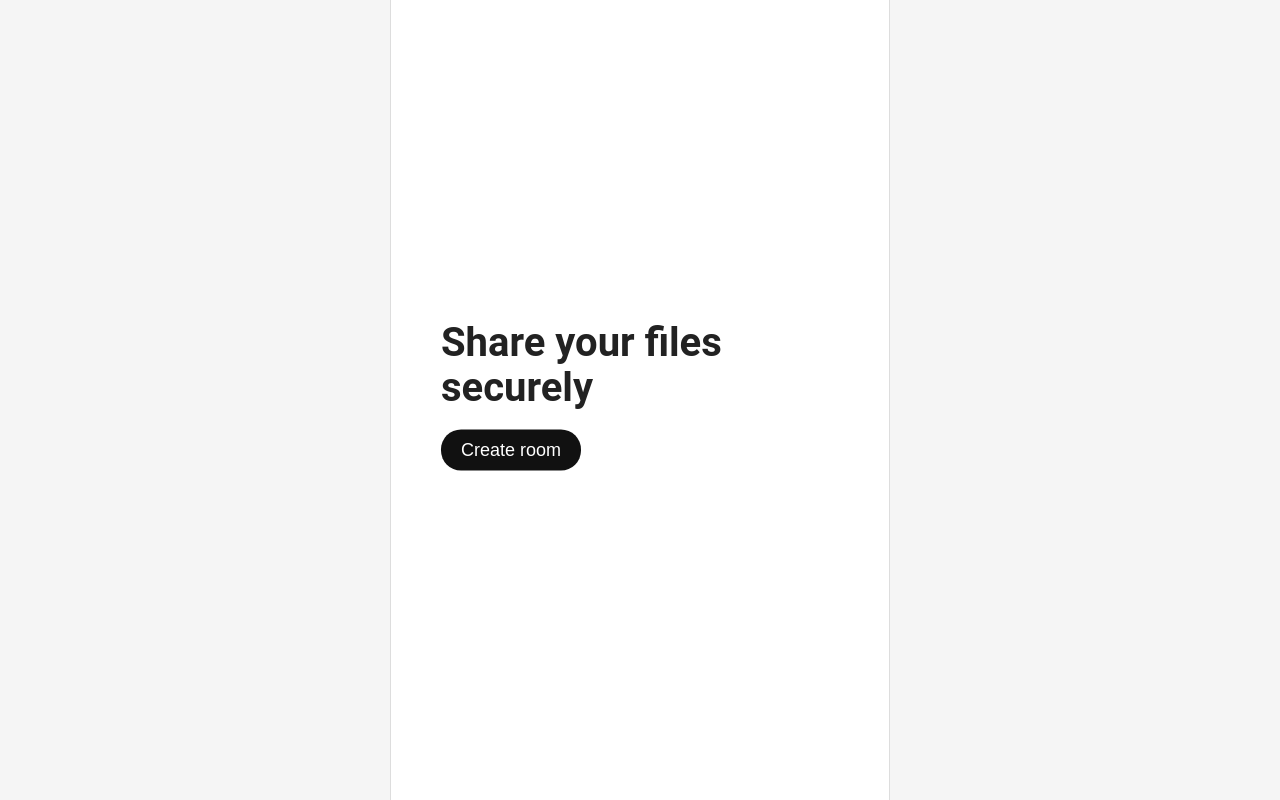
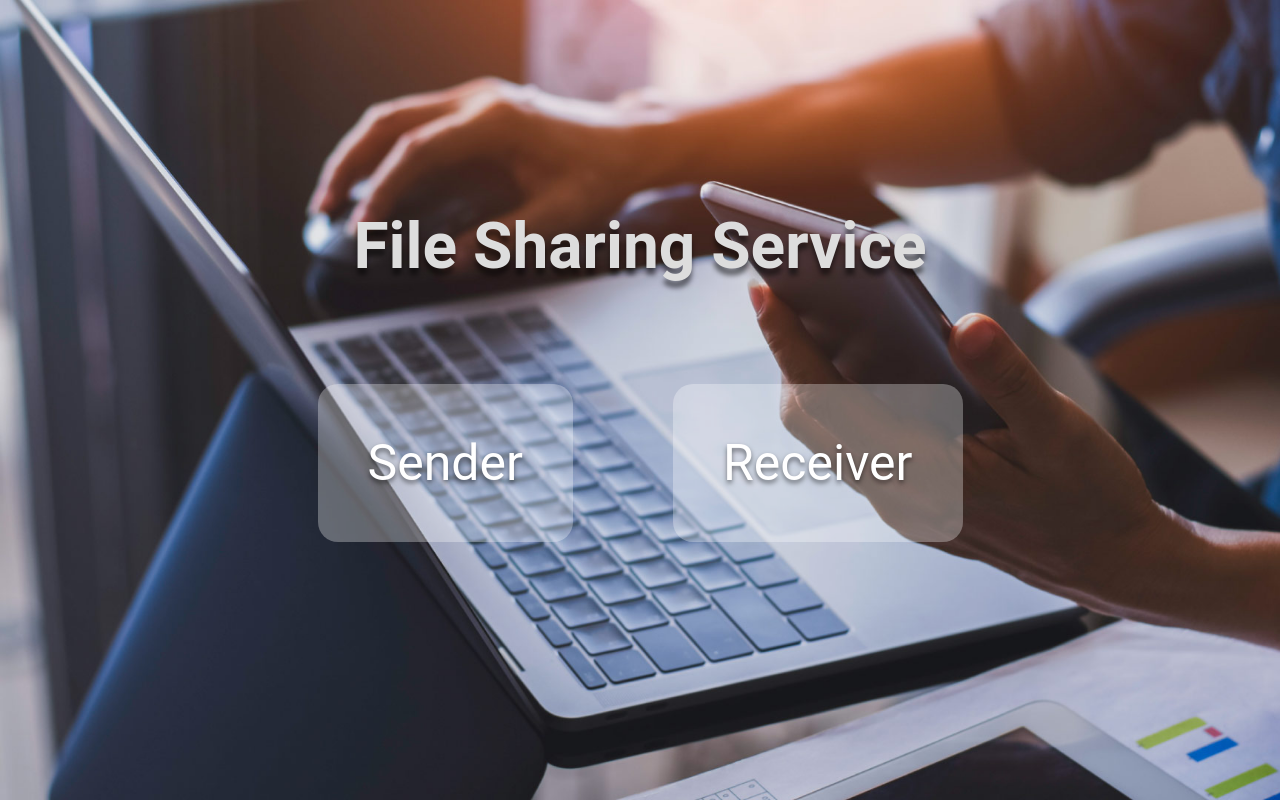
Before and after one commit to sssssqew/fileshare-service, a website: page public/index.html in a window 1280 px wide. Drawn offline with nearby package versions, Linux system fonts and the light colour scheme; no server answers.

Commit message:
홈화면 추가

```diff
--- a/public/index.html
+++ b/public/index.html
@@ -4,36 +4,16 @@
   <meta charset="UTF-8">
   <meta http-equiv="X-UA-Compatible" content="IE=edge">
   <meta name="viewport" content="width=device-width, initial-scale=1.0">
-  <title>Document</title>
+  <title>File Sharing Service</title>
   <link rel="stylesheet" href="style.css">
 </head>
 <body>
-  <div class="app">
-    <div class="screen join-screen active">
-      <div class="form">
-        <h1>Share your files securely</h1>
-        <div class="form-input">
-          <button id="sender-start-con-btn">Create room</button>
-        </div>
-        <div class="form-input" id="join-id">
-
-        </div>
-      </div>
-    </div>
-    <div class="screen fs-screen">
-      <div class="file-input">
-        <label for="file-input">
-          Click here to select files for sharing
-        </label>
-        <input type="file" id="file-input" multiple>
-      </div>
-      <div class="files-list">
-        <div class="title">Shared files:</div>
-      </div>
+  <div class="home-container">
+    <h1>File Sharing Service</h1>
+    <div class="select-btns">
+      <a href="./sender.html">Sender</a>
+      <a href="./receiver.html">Receiver</a>
     </div>
   </div>
-  <script src="socket.io/socket.io.js"></script>
-  <script src="https://cdnjs.cloudflare.com/ajax/libs/uuid/8.1.0/uuidv4.min.js"></script>
-  <script src="code.js"></script>
 </body>
 </html>
--- a/public/style.css
+++ b/public/style.css
@@ -158,3 +158,41 @@ body{
   padding: 5px;
   border-top: 1px solid #eee;
 }
+.home-container{
+  display: flex;
+  flex-direction: column;
+  justify-content: center;
+  align-items: center;
+  width: 100%;
+  height: 100vh;
+  background: url(secure-file-sharing-hero.jpg) no-repeat center;
+  background-size: cover;
+}
+.home-container h1{
+  font-size: 4rem;
+  text-shadow: 0px 7px 5px rgba(0, 0, 0, .5);
+  color: #ddd;
+  margin-bottom: 50px;
+}
+.select-btns{
+  display: flex;
+  justify-content: center;
+  align-items: center;
+}
+.select-btns a{
+  text-decoration: none;
+  margin: 50px;
+  padding: 50px;
+  font-size: 50px;
+  cursor: pointer;
+  border-radius: 20px;
+  color: white;
+  text-shadow: 0px 3px 5px rgba(0, 0, 0, .5);
+  /* filter: blur(1px); */
+
+  background: rgba(255, 255, 255, .3);
+}
+.select-btns a:hover{
+  background: rgba(255, 255, 255, .5);
+  box-shadow: 0px 3px 5px rgba(0, 0, 0, .2);
+}
```
Also changed, not shown: public/sender.html (added, +39 -0 lines), public/secure-file-sharing-hero.jpg (added).
